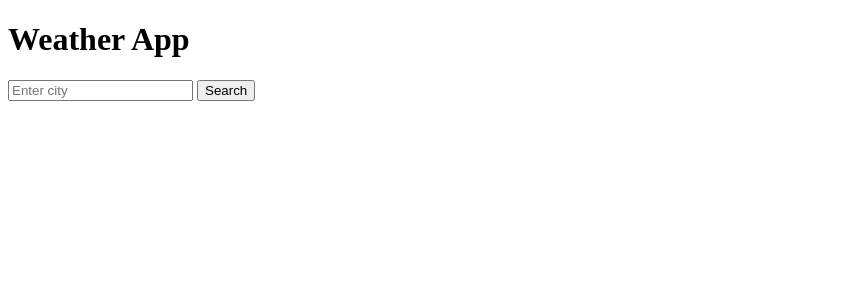
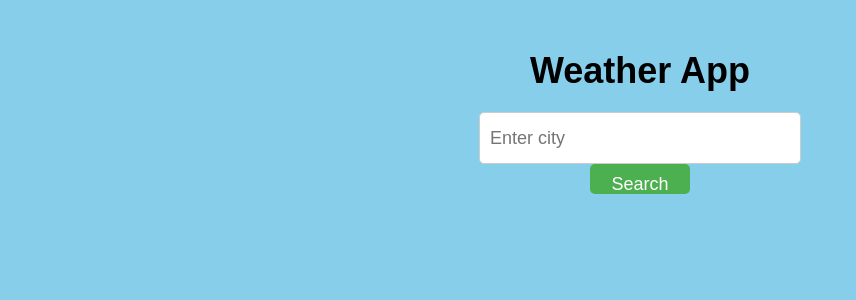
Before and after one commit to asukapeace/weather, a Flask app: page / in a window 1280 px wide. Shown: the top 300 px of the page, without its empty margins (0-856 px from the left). Run offline with Flask 3, Linux system fonts and the light colour scheme.

Commit message:
update homepage style

```diff
--- /dev/null
+++ b/app/static/styles.css
@@ -0,0 +1,44 @@
+body {
+  background-color: #87CEEB;
+  font-family: Arial, sans-serif;
+}
+
+.container {
+  width: 500px;
+  margin: 50px auto;
+  text-align: center;
+}
+
+h1 {
+  font-size: 36px;
+  margin-bottom: 20px;
+}
+
+form {
+  margin-top: 20px;
+}
+
+input[type="text"] {
+  width: 300px;
+  height: 30px;
+  font-size: 18px;
+  padding: 10px;
+  border: 1px solid #ccc;
+  border-radius: 5px;
+}
+
+input[type="submit"] {
+  width: 100px;
+  height: 30px;
+  font-size: 18px;
+  padding: 10px;
+  background-color: #4CAF50;
+  color: #fff;
+  border: none;
+  border-radius: 5px;
+  cursor: pointer;
+}
+
+input[type="submit"]:hover {
+  background-color: #3e8e41;
+}
--- a/app/templates/index.html
+++ b/app/templates/index.html
@@ -2,12 +2,17 @@
 <html>
   <head>
     <title>Weather App</title>
+    <link rel="stylesheet" href="{{ url_for('static', filename='styles.css') }}">
   </head>
   <body>
-    <h1>Weather App</h1>
-    <form method="POST">
-      <input type="text" name="city" placeholder="Enter city">
-      <input type="submit" value="Search">
-    </form>
+    <div class="container">
+      <h1>Weather App</h1>
+      <form method="POST">
+        <input type="text" name="city" placeholder="Enter city">
+        <div class="search-button">
+          <input type="submit" value="Search">
+        </div>
+      </form>
+    </div>
   </body>
 </html>
```
